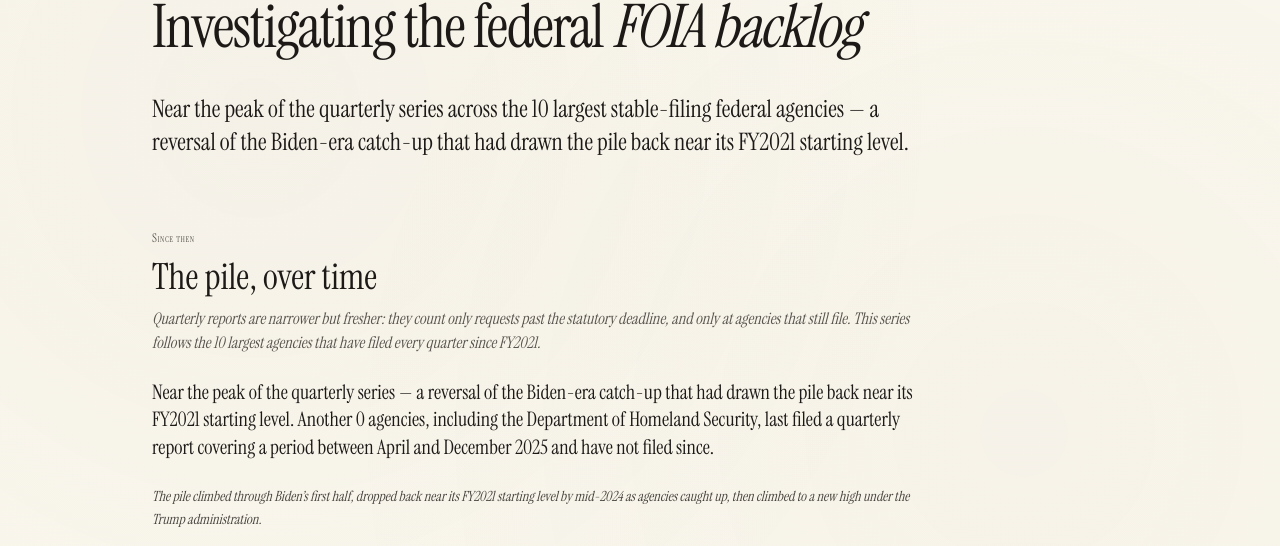
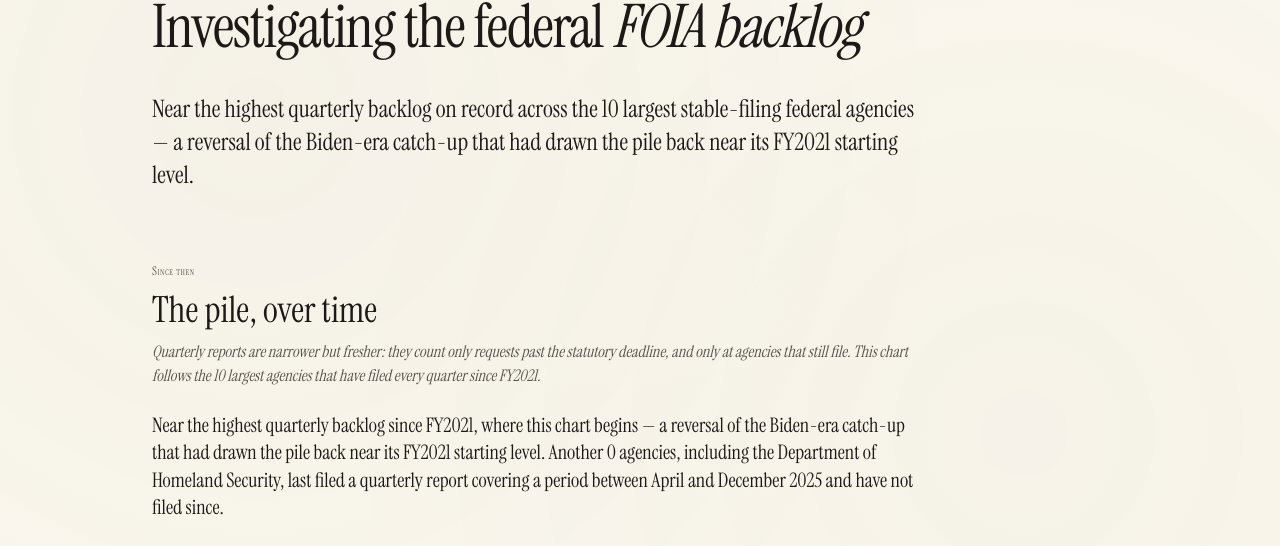
Before and after one commit to tbrown034/foia-tracker, a Next.js app: page / in a window 1280 px wide. Shown: the part 127-673 px from the top of the page. Built offline with nearby package versions, Linux system fonts and the light colour scheme; no server answers; the database is empty.

Commit message:
Replace 'series' with plain wording in home and About copy

```diff
--- a/app/about/page.tsx
+++ b/app/about/page.tsx
@@ -89,7 +89,7 @@ export default async function AboutPage() {
             at year-end, {fmtPercent(annualFindings?.pending_change_pct)} from
             the prior year.
             {annualFindings?.pending_is_series_high
-              ? " That is the highest total in the 18-year series,"
+              ? " That is the highest total in 18 years of reports,"
               : " The current bulk release contains"}{" "}
             {annualFindings?.pending_is_series_high ? "even though it contains only" : ""}{" "}
             {annualFindings?.latest_filers ?? "—"} agency-overall reports.
@@ -310,7 +310,7 @@ export default async function AboutPage() {
             Federal Energy Regulatory Commission, the Inter-American
             Foundation, Amtrak and the Millennium Challenge Corporation,
             have since backfilled late reports and now show an unbroken
-            series through FY2026 Q3. In the other direction,
+            run of filings through FY2026 Q3. In the other direction,
             12 agencies that filed FY2026 Q2 have no Q3 report in the
             current FOIA.gov data — among them the CIA, HUD, the FTC, and
             the Consumer Product Safety Commission. Several of those
--- a/app/page.tsx
+++ b/app/page.tsx
@@ -181,7 +181,7 @@ export default async function Home() {
             {fmtDelta(annualFindings.pending_change_pct)} from FY
             {annualFindings.prev_fy}
             {annualFindings.pending_is_series_high
-              ? " and the highest total in the 18-year series"
+              ? " and the highest total in 18 years of reports"
               : ""}
             . Requests still open at the end of the fiscal year, across
             every agency that filed an annual report.
@@ -194,7 +194,7 @@ export default async function Home() {
                 {stableTipIsPeak ? "at a new high" : "near its high"} as of{" "}
                 {tallyEndLabel}.{" "}
                 <a href="#pile" className="underline hover:text-stone-600">
-                  See the quarterly series
+                  See the quarterly reports
                 </a>
                 .
               </>
@@ -203,8 +203,8 @@ export default async function Home() {
         ) : (
           <p className="font-display text-stone-900 text-xl md:text-2xl leading-snug mt-8 max-w-3xl">
             {stableTipIsPeak
-              ? "The highest point in the quarterly series across the 10 largest stable-filing federal agencies"
-              : "Near the peak of the quarterly series across the 10 largest stable-filing federal agencies"}{" "}
+              ? "The highest quarterly backlog on record across the 10 largest stable-filing federal agencies"
+              : "Near the highest quarterly backlog on record across the 10 largest stable-filing federal agencies"}{" "}
             — a reversal of the Biden-era catch-up that had drawn the pile
             back near its FY2021 starting level.
           </p>
@@ -257,7 +257,7 @@ export default async function Home() {
                   {fmtDelta(annualFindings.received_change_pct)} from FY
                   {annualFindings.prev_fy}
                   {annualFindings.received_is_series_high
-                    ? " — the most in the 18-year series."
+                    ? " — the most in 18 years of reports."
                     : "."}{" "}
                   The bulk release contains agency-overall reports from{" "}
                   {annualFindings.latest_filers} agencies.
@@ -280,7 +280,7 @@ export default async function Home() {
                   </div>
                   <p className="text-sm text-stone-700 mt-3 leading-relaxed">
                     {annualFindings.homeland_security.first_over_million
-                      ? "The first agency in the 18-year series to cross one million requests in a fiscal year."
+                      ? "The first agency in 18 years of reports to cross one million requests in a fiscal year."
                       : `Requests received in FY${annualFindings.latest_fy}.`}{" "}
                     Its reported FOIA staffing fell{" "}
                     {fmtMagnitude(
@@ -357,7 +357,7 @@ export default async function Home() {
           <p className="font-display italic text-stone-600 text-base mt-2 max-w-3xl">
             Quarterly reports are narrower but fresher: they count only
             requests past the statutory deadline, and only at agencies
-            that still file. This series follows the 10 largest agencies
+            that still file. This chart follows the 10 largest agencies
             that have filed every quarter since FY2021.
           </p>
         </div>
@@ -375,8 +375,8 @@ export default async function Home() {
         )}
         <p className="font-display text-stone-900 text-lg md:text-xl leading-snug mt-6 max-w-3xl">
           {stableTipIsPeak
-            ? "The highest point in the quarterly series"
-            : "Near the peak of the quarterly series"}{" "}
+            ? "The highest quarterly backlog since FY2021, where this chart begins"
+            : "Near the highest quarterly backlog since FY2021, where this chart begins"}{" "}
           — a reversal of the Biden-era catch-up that had drawn the pile
           back near its FY2021 starting level. Another{" "}
           <span className="tabular-nums">{cliffDropoutCount}</span>{" "}
```
